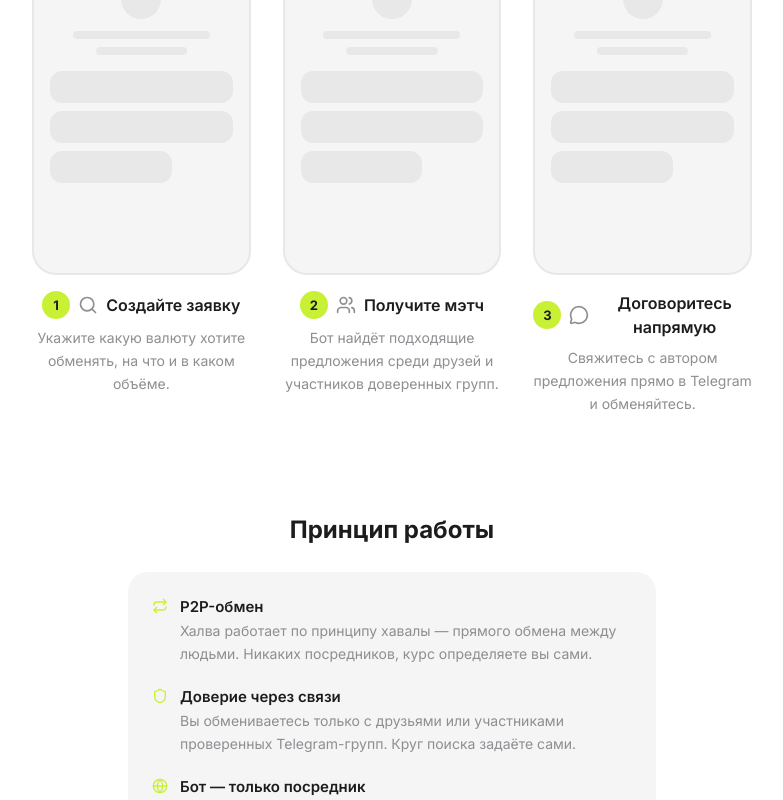
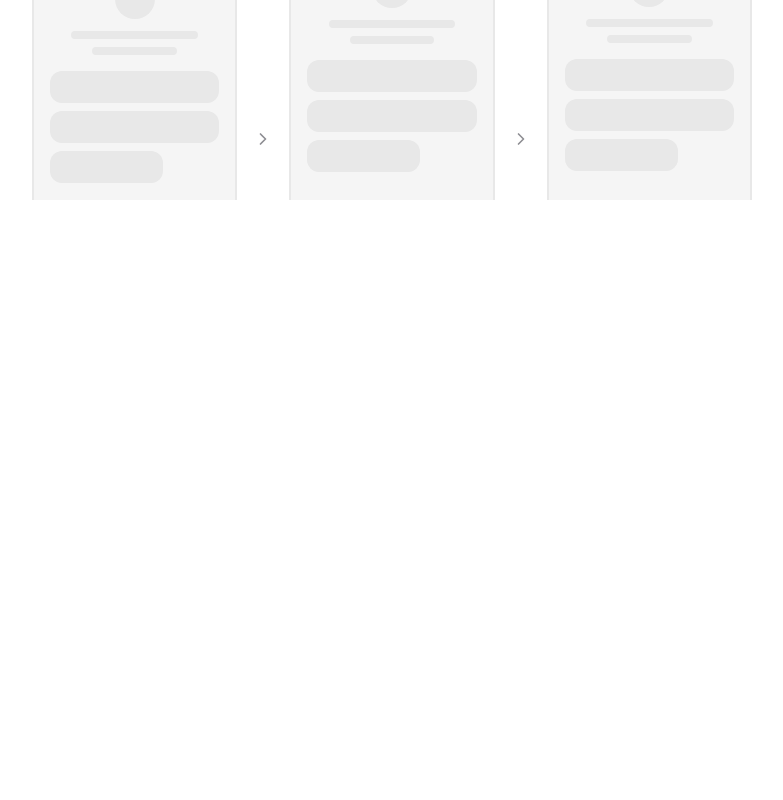
Before and after one commit to fusioneery/havala-bot, a React (Vite) app in the folder packages/mini-app/: page / in a window 1280 px wide. Shown: the part 600-1400 px from the top of the page, without its empty margins (248-1031 px from the left). After the commit the page ends 800 px from the top, so only its background shows below. Built offline with nearby package versions, Linux system fonts and the light colour scheme.

Commit message:
fix: enable vertical scroll on landing, add arrows between steps, remove step numbers

```diff
--- a/packages/mini-app/src/pages/landing.tsx
+++ b/packages/mini-app/src/pages/landing.tsx
@@ -1,4 +1,4 @@
-import { ArrowRight, Github, Globe, MessageCircle, Repeat, Search, Shield, Users } from 'lucide-react';
+import { ArrowRight, ChevronDown, ChevronRight, Github, Globe, MessageCircle, Repeat, Search, Shield, Users } from 'lucide-react';
 
 const BOT_USERNAME = import.meta.env.VITE_BOT_USERNAME || 'halwa_app_bot';
 
@@ -6,7 +6,7 @@ export default function LandingPage() {
   const botUrl = `https://t.me/${BOT_USERNAME.replace('@', '')}`;
 
   return (
-    <div className="min-h-dvh bg-background text-foreground overflow-y-auto">
+    <div className="h-dvh bg-background text-foreground overflow-y-auto">
       {/* ── Hero ── */}
       <section className="px-6 pt-16 pb-12 max-w-xl mx-auto text-center">
         <h1 className="text-[40px] sm:text-[52px] font-extrabold tracking-tight leading-[1.1] mb-4">
@@ -27,21 +27,22 @@ export default function LandingPage() {
       {/* ── 3-Step Flow ── */}
       <section className="px-6 py-12 max-w-3xl mx-auto">
         <h2 className="text-[24px] font-bold mb-8 text-center">Три шага к обмену</h2>
-        <div className="grid grid-cols-1 sm:grid-cols-3 gap-8">
+        <div className="flex flex-col sm:flex-row items-center gap-2 sm:gap-4">
           <FlowStep
-            n={1}
             icon={<Search className="w-5 h-5" />}
             title="Создайте заявку"
             description="Укажите какую валюту хотите обменять, на что и в каком объёме."
           />
+          <ChevronDown className="w-5 h-5 text-muted-foreground shrink-0 sm:hidden" />
+          <ChevronRight className="w-5 h-5 text-muted-foreground shrink-0 hidden sm:block" />
           <FlowStep
-            n={2}
             icon={<Users className="w-5 h-5" />}
             title="Получите мэтч"
             description="Бот найдёт подходящие предложения среди друзей и участников доверенных групп."
           />
+          <ChevronDown className="w-5 h-5 text-muted-foreground shrink-0 sm:hidden" />
+          <ChevronRight className="w-5 h-5 text-muted-foreground shrink-0 hidden sm:block" />
           <FlowStep
-            n={3}
             icon={<MessageCircle className="w-5 h-5" />}
             title="Договоритесь напрямую"
             description="Свяжитесь с автором предложения прямо в Telegram и обменяйтесь."
@@ -93,14 +94,13 @@ export default function LandingPage() {
 
 /* ── Sub-components ── */
 
-function FlowStep({ n, icon, title, description }: {
-  n: number;
+function FlowStep({ icon, title, description }: {
   icon: React.ReactNode;
   title: string;
   description: string;
 }) {
   return (
-    <div className="flex flex-col items-center text-center">
+    <div className="flex flex-col items-center text-center flex-1">
       {/* Phone-frame screenshot placeholder */}
       <div className="w-full max-w-[220px] aspect-[9/16] bg-card rounded-[24px] border-2 border-accent flex flex-col items-center justify-center p-4 relative overflow-hidden mb-4">
         {/* Notch */}
@@ -114,15 +114,9 @@ function FlowStep({ n, icon, title, description }: {
           <div className="w-full h-8 bg-accent rounded-[12px]" />
           <div className="w-2/3 h-8 bg-accent rounded-[12px]" />
         </div>
-        {/* When screenshot is ready, replace placeholder with:
-            <img src="/screenshots/step-{n}.png" alt={screenshotAlt} className="w-full h-full object-cover" />
-        */}
       </div>
       {/* Step info */}
       <div className="flex items-center gap-2 mb-2">
-        <span className="flex-shrink-0 w-7 h-7 rounded-full bg-lime text-[#1C1C1E] text-[13px] font-bold flex items-center justify-center">
-          {n}
-        </span>
         <span className="text-muted-foreground">{icon}</span>
         <h3 className="text-[16px] font-semibold">{title}</h3>
       </div>
@@ -134,7 +128,7 @@ function FlowStep({ n, icon, title, description }: {
 function ExplainerItem({ icon, title, text }: { icon: React.ReactNode; title: string; text: string }) {
   return (
     <div className="flex gap-3">
-      <span className="flex-shrink-0 mt-0.5 text-lime">{icon}</span>
+      <span className="flex-shrink-0 mt-[3px] text-accent2">{icon}</span>
       <div>
         <h3 className="text-[15px] font-semibold mb-0.5">{title}</h3>
         <p className="text-[14px] text-muted-foreground leading-relaxed">{text}</p>
```
